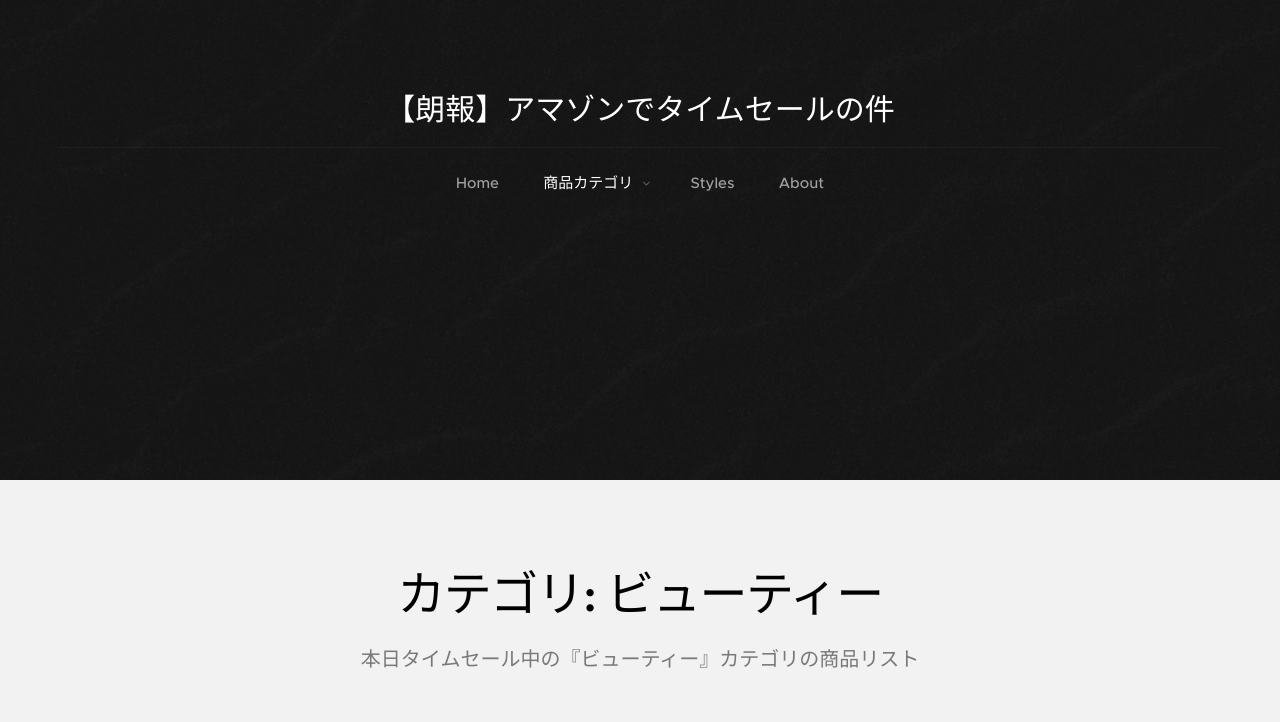
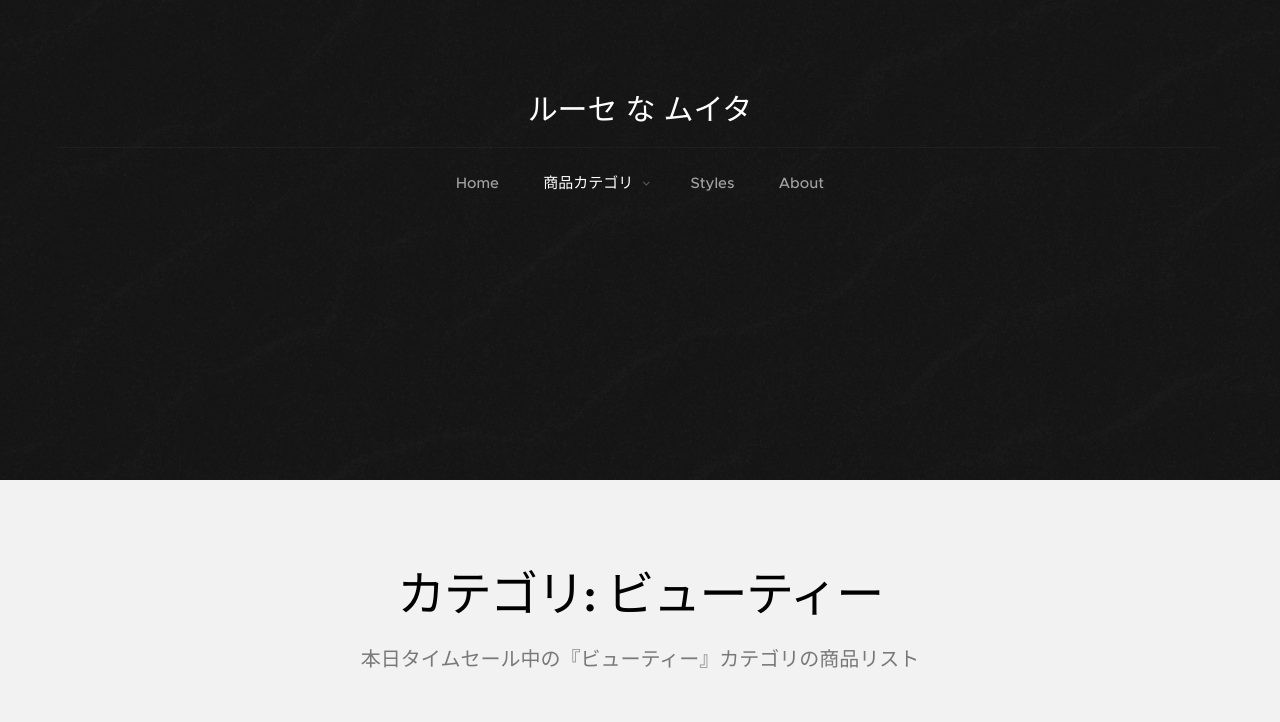
Before and after one commit to amazonDeals/amazonDealsJP, a plain HTML site: page Beauty.html in a window 1280 px wide. Shown: the top 722 px of the page. Drawn offline with Linux system fonts and the light colour scheme.

Commit message:
amazonDeals18

```diff
--- a/Beauty.html
+++ b/Beauty.html
@@ -45,7 +45,7 @@
         <header class="header">
             <div class="header__content row">
 
-	      <h2 style="color: white;">【朗報】アマゾンでタイムセールの件</h2>
+	      <h2 style="color: white;">ルーセ な ムイタ</h2>
 
               <!-- div class="header__logo">
                     <a class="logo" href="index.html">
```
Also changed, not shown: Camera.html (+1 -1 lines), CarBike.html (+1 -1 lines), DIYGardening.html (+1 -1 lines), DrugStore.html (+1 -1 lines), FoodDrink.html (+1 -1 lines), Furniture.html (+1 -1 lines), Hobby.html (+1 -1 lines), Kaden.html (+1 -1 lines), Pet.html (+1 -1 lines), Shoes.html (+1 -1 lines), SmartPhone.html (+1 -1 lines), Stationary.html (+2 -1 lines), index.html (+3 -2 lines).
